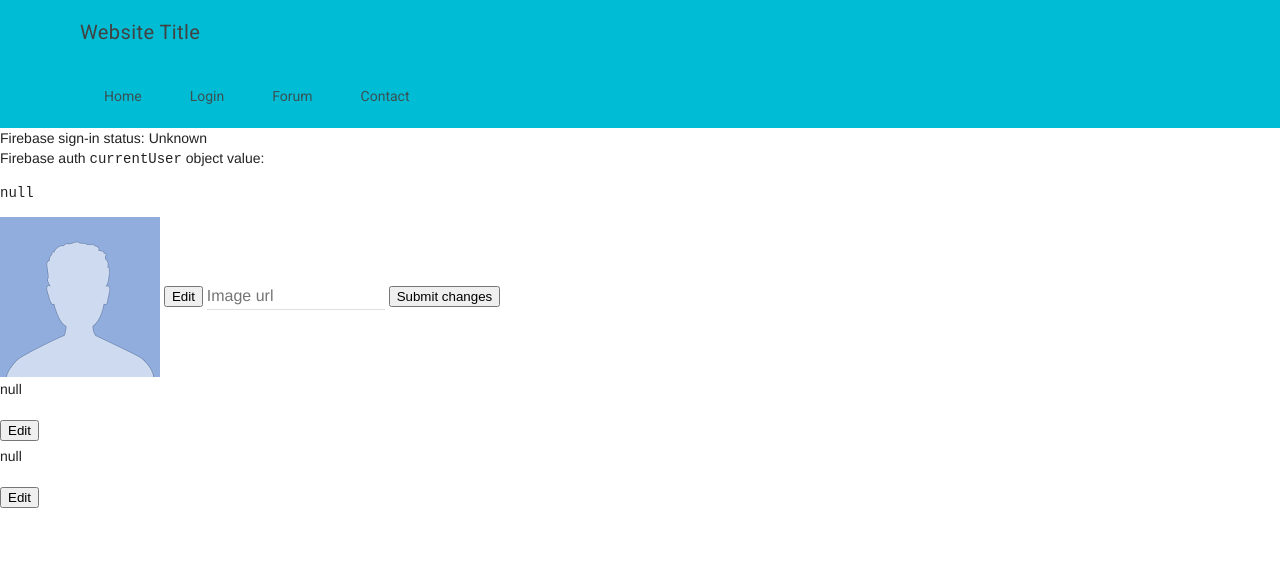
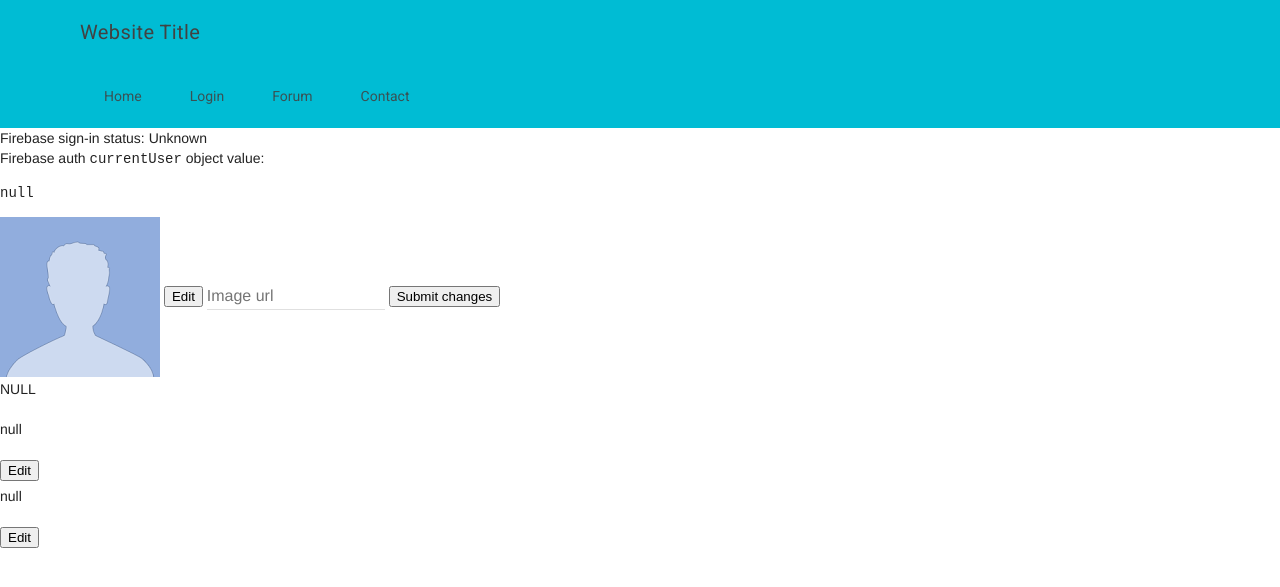
Before and after one commit to slothgamez/fireplex.github.io, a Jekyll site: the page firebase/account/index.html, which Jekyll copies as it is, in a window 1280 px wide. Shown: the top 587 px of the page. Built offline with Jekyll 4.4.1, drawn with Linux system fonts in a browser that asks for light colours; nearby versions of some CDN libraries; comment, search, counter and statistics services are not loaded.

Commit message:
Update index.html

```diff
--- a/firebase/account/index.html
+++ b/firebase/account/index.html
@@ -165,6 +166,7 @@
             <button onClick="popupformPicture()" id="pictureEditbtn">Edit</button>
             <input class="mdl-textfield__input" style="display:inline;width:auto;" id="pictureChange" placeholder="Image url"/>
             <button onCLick="pictureSubmitt()" id="pictureSubmit">Submit changes</button>
+            <p id="picture-url">NULL</p>
             <!--Email display and edit-->
             <p id="account-email">null</p>
             <button onClick="popupformEmail()" id="emailEditbtn">Edit</button>
```
Also changed, not shown: other parts of firebase/account/index.html (+1 -0 lines).
